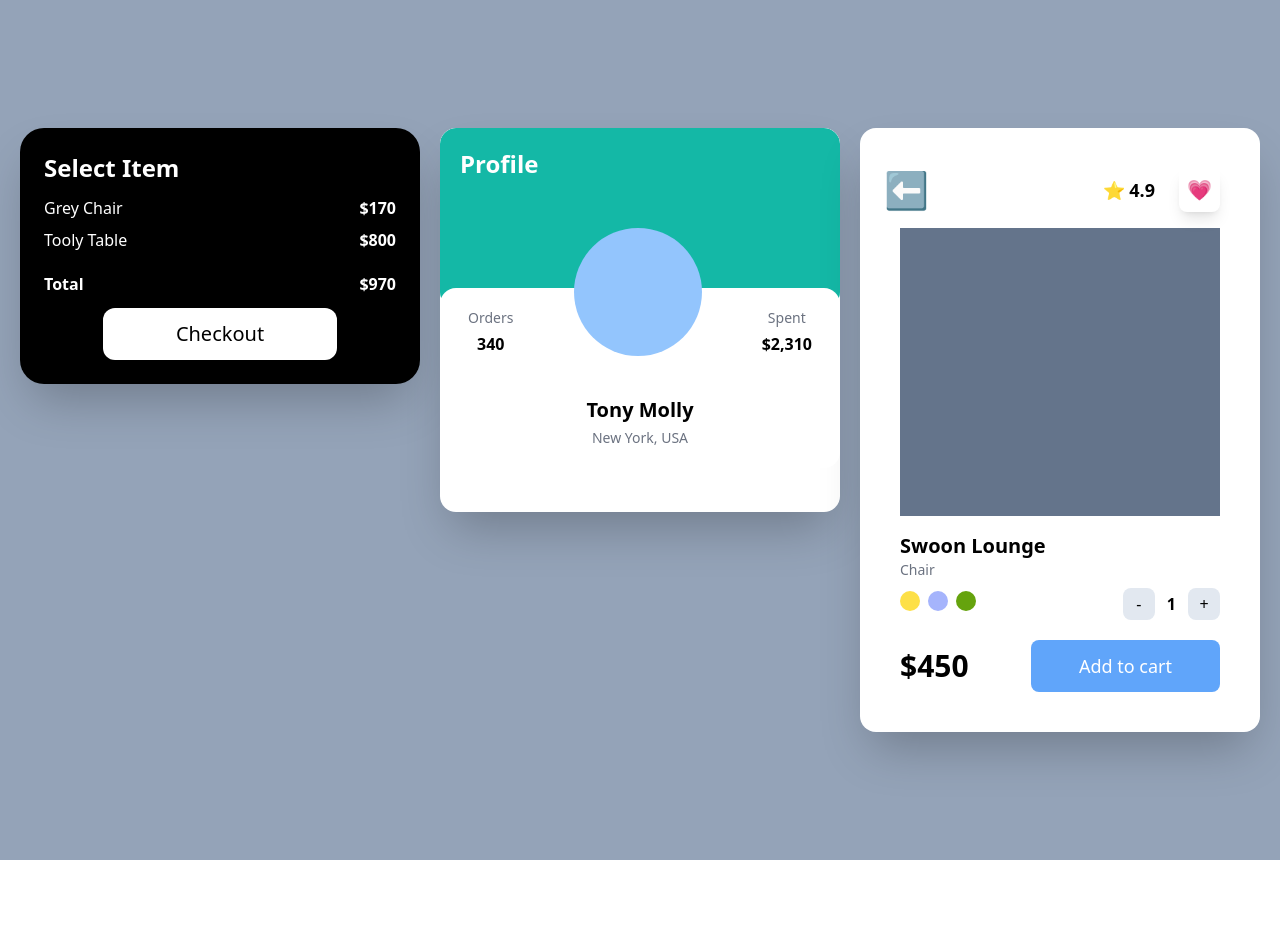
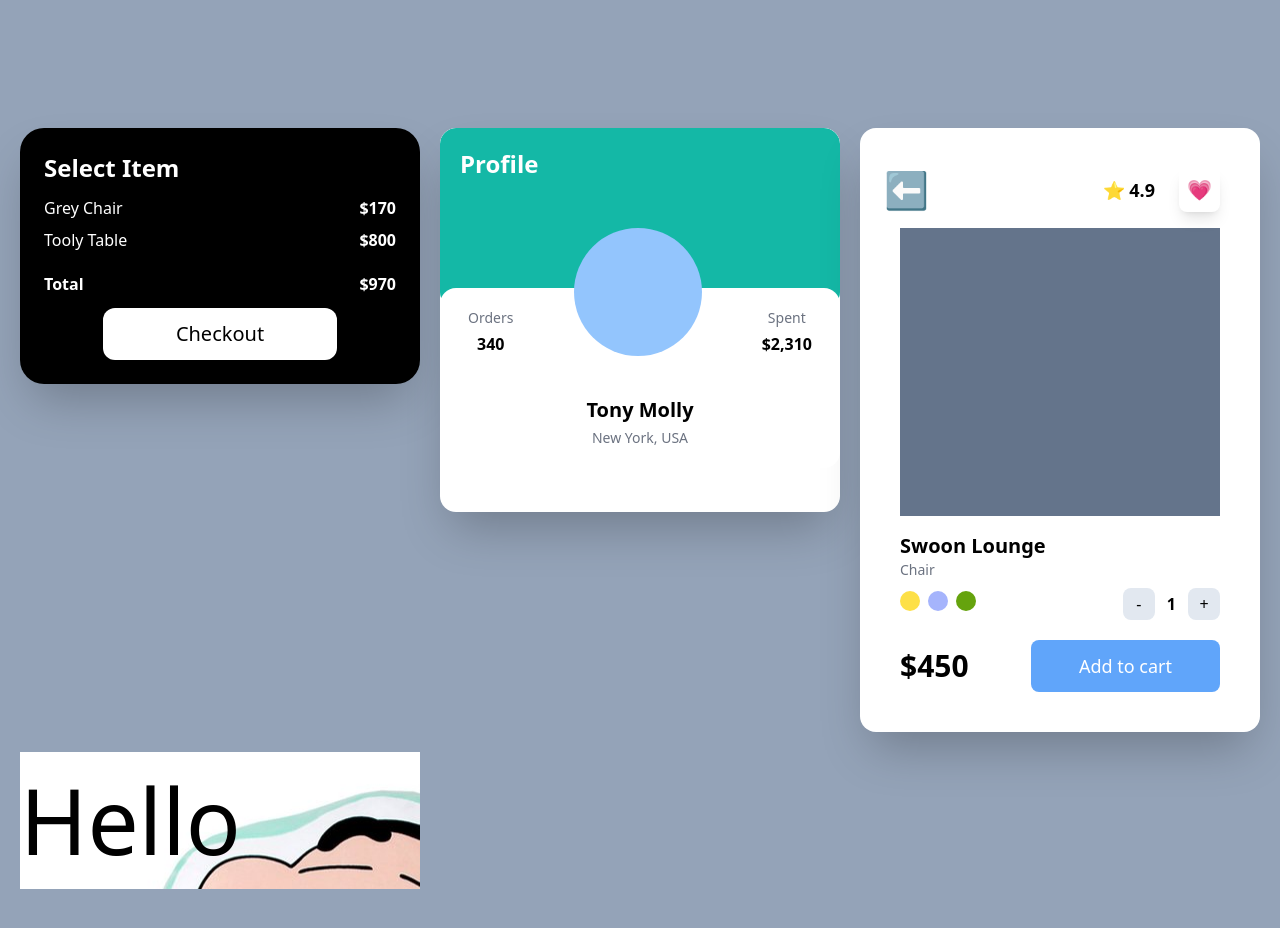
Before and after one commit to joooonis/carrot-market, a Next.js app: page / in a window 1280 px wide. Shown: the top 928 px of the page. Before the commit the page ends 860 px from the top, so only its background shows below. Built offline with nearby package versions, Linux system fonts and the light colour scheme.

Commit message:
study : just in time compiler Tailwind CSS v3.0 update Tailwind supports now JIT className can be customized using []

```diff
--- a/pages/index.tsx
+++ b/pages/index.tsx
@@ -81,6 +81,9 @@ const Home: NextPage = () => {
           </button>
         </div>
       </div>
+      <div className="dark:md:hover:bg-teal-400 bg-[url('/bgimg.jpg')]">
+        <h2 className="text-[91px] text-[#99090]">Hello</h2>
+      </div>
     </div>
   );
 };
```
Also changed, not shown: public/bgimg.jpg (added).
